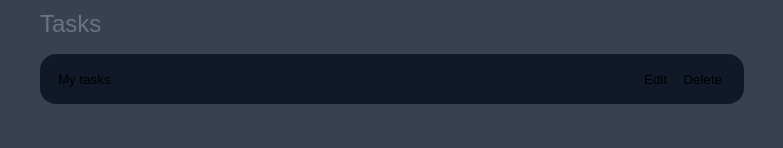
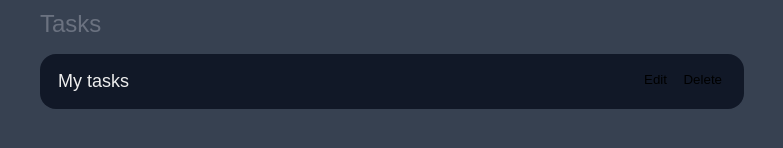
Before and after one commit to arjunivor/simple_todo_list, a plain HTML site: page index.html in a window 1280 px wide. Shown: the part 202-350 px from the top of the page, 248-1031 px from the left. Drawn offline with Linux system fonts and the light colour scheme.

Commit message:
mid session commit

```diff
--- a/main.css
+++ b/main.css
@@ -104,6 +104,14 @@ main {
   margin-bottom: 1rem;
 }
 
-#tasks .task .content {
-  color: #fff;
+#tasks .task .content .text {
+  color: var(--light);
+  font-size: 1.125rem;
+  width: 100%;
+  display: block;
+  transition: 0.4s;
 }
+
+#tasks .task .content .text:not(:read-only) {
+  color: var(--pink);
+}
```
